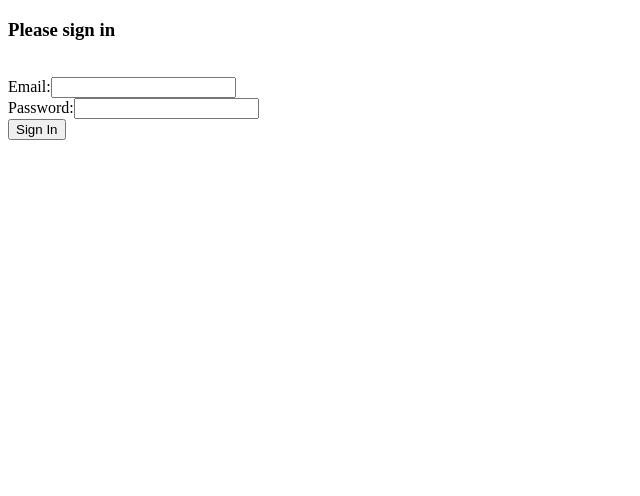
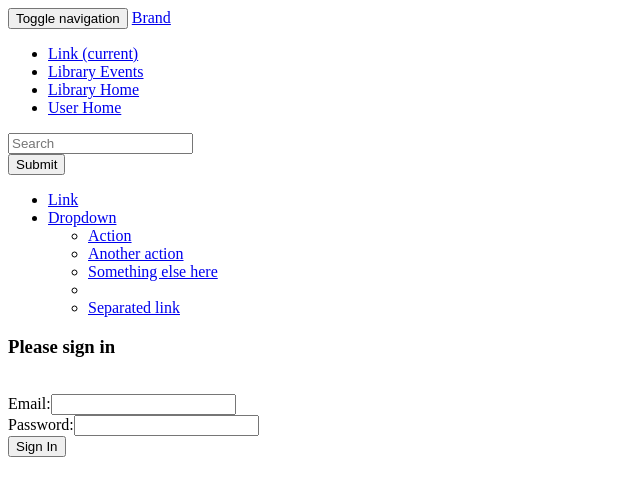
Before and after one commit to memuunkie/HBProject_research_library_app, a Flask app: page / in a window 1280 px wide. Shown: the top 496 px of the page, without its empty margins (0-640 px from the left). Run offline with Flask 2, Linux system fonts and the light colour scheme; parts of the project's set-up code (start-up, migrations or seed data) failed here and were passed over.

Commit message:
Event lists returns only available calendar events. Weeds out busy

```diff
--- a/integrate.py
+++ b/integrate.py
@@ -18,7 +18,7 @@
 # If modifying these scopes, delete your previously saved credentials
 # at ~/.credentials/calendar-python-quickstart.json
 SCOPES = 'https://www.googleapis.com/auth/calendar'
-CLIENT_SECRET_FILE = '~/Documents/tests/client_secret2.json'
+CLIENT_SECRET_FILE = os.environ['GOOGLE_CAL_APP_CREDENTIALS']
 APPLICATION_NAME = 'CHS Admin Calendar Login'
 
 
--- a/model.py
+++ b/model.py
@@ -1,7 +1,10 @@
 """ Models and database functions for CHS database """
+""" Also class for Datetime formatting timezone """
 
 from flask_sqlalchemy import SQLAlchemy
 from sqlalchemy import update
+from datetime import datetime, timedelta, tzinfo
+
 
 db = SQLAlchemy()
 
--- a/server.py
+++ b/server.py
@@ -15,6 +15,8 @@
 
 from datetime import datetime
 
+import os
+
 
 app = Flask(__name__)
 
@@ -23,13 +25,16 @@
 
 app.jinja_env.undefined = StrictUndefined
 
+ADMIN = int(os.environ['LIBRAY_ADMIN_CODE'])
+USER = int(os.environ['LIBRAY_USER_CODE'])
+
 
 @app.route('/')
 def index():
     """Home"""
 
     if session.get('user'):
-        if session['type'] == 1:
+        if session['type'] == ADMIN:
             return redirect('/library')
         else:
             return redirect('/user')
@@ -42,7 +47,7 @@
     """render the librarian view"""
 
     if session.get('user'):
-        if session['type'] == 1:
+        if session['type'] == ADMIN:
             return render_template('library_view.html')
         else:
             return redirect('/user')
@@ -55,7 +60,7 @@
     """render the user view"""
 
     if session.get('user'):
-        if session['type'] == 2:
+        if session['type'] == USER:
             user_id = session['user']
             user = User.query.filter_by(user_id=user_id).first()
             visits = Visit.query.filter(Visit.user_id == user_id).order_by(Visit.visit_timeout.desc()).all()
@@ -73,7 +78,14 @@
 
     events = get_event_data()
 
-    return render_template('library_events.html', events=events)
+    user_type = session['type']
+
+    if user_type == ADMIN:
+        user = 'ADMIN'
+    else:
+        user = 'USER'
+
+    return render_template('library_events.html', events=events, user=user)
 
 
 @app.route('/log-out', methods=['GET'])
@@ -218,7 +230,8 @@
         return 'None'
     else:
         session['user'] = user.user_id
-        session['type'] = user.type_id
+        session['type'] = str(user.type_id)
+
         print session
         return jsonify(user.serialize())
 
@@ -366,7 +379,16 @@
 #Helper functions
 
 def formatDatetime(value, format='%m/%d/%Y at %H:%M'):
+    """Formats datetime on Jinja"""
     return value.strftime(format)
+
+
+def formatUnicodeDatetime(date_string):
+    """Format unicode to datetime"""
+    date = date_string
+
+    year, month, day, time, utc = date[:4], date[5:7], date[8:10], date[11:16], date[-6]
+
 
 def make_wildcard(name):
     """Formats request.args result to be wildcard-able"""
@@ -403,14 +425,17 @@
 
     if events:
         for event in events:
-            start = event['start'].get('dateTime', event['start'].get('date'))
-            end = event['end'].get('dateTime', event['end'].get('date'))
-            title = event['summary']
-            event_id = event['id']
-            link = event['htmlLink']
-
-            all_events.append({'event_id': event_id, 'title': title,
+            if 'transparency' in event:
+                start = event['start'].get('dateTime', event['start'].get('date'))
+                end = event['end'].get('dateTime', event['end'].get('date'))
+                title = event['summary']
+                event_id = event['id']
+                link = event['htmlLink']
+                all_events.append({'event_id': event_id, 'title': title,
                                 'start': start, 'end': end, 'htmlLink': link})
+            else:
+                title = event['summary']
+                print title, "Is taken"
 
     return all_events
 
--- a/static/library-functions.js
+++ b/static/library-functions.js
@@ -258,8 +258,6 @@
 
     if (results == 'None') {
         $("#msg").empty().append("<p>No such user. Please register.</p>");
-    } else if (results['type_id'] === 1) {
-        location.replace('/library');
     } else {
         location.replace('/user');
     }
--- a/templates/base.html
+++ b/templates/base.html
@@ -4,6 +4,65 @@
       <title>The Great Library Project</title>
     </head>
 
+
+<nav class="navbar navbar-default">
+  <div class="container-fluid">
+    <!-- Brand and toggle get grouped for better mobile display -->
+    <div class="navbar-header">
+      <button type="button" class="navbar-toggle collapsed" data-toggle="collapse" data-target="#bs-example-navbar-collapse-1" aria-expanded="false">
+        <span class="sr-only">Toggle navigation</span>
+        <span class="icon-bar"></span>
+        <span class="icon-bar"></span>
+        <span class="icon-bar"></span>
+      </button>
+      <a class="navbar-brand" href="#">Brand</a>
+    </div>
+
+    <!-- Collect the nav links, forms, and other content for toggling -->
+    <div class="collapse navbar-collapse" id="bs-example-navbar-collapse-1">
+      <ul class="nav navbar-nav">
+        <li class="active"><a href="#">Link <span class="sr-only">(current)</span></a></li>
+        <li><a href="/library_events">Library Events</a></li>
+        <li><a href="/library">Library Home</a></li>
+        <li><a href="/user">User Home</a></li>
+<!--         <li class="dropdown">
+          <a href="#" class="dropdown-toggle" data-toggle="dropdown" role="button" aria-haspopup="true" aria-expanded="false">Dropdown <span class="caret"></span></a>
+          <ul class="dropdown-menu">
+            <li><a href="#">Action</a></li>
+            <li><a href="#">Another action</a></li>
+            <li><a href="#">Something else here</a></li>
+            <li role="separator" class="divider"></li>
+            <li><a href="#">Separated link</a></li>
+            <li role="separator" class="divider"></li>
+            <li><a href="#">One more separated link</a></li>
+          </ul>
+        </li> -->
+      </ul>
+
+        {% if not session %}
+      <form class="navbar-form navbar-left">
+        <div class="form-group">
+          <input type="text" class="form-control" placeholder="Search">
+        </div>
+        <button type="submit" class="btn btn-default">Submit</button>
+      </form>
+      <ul class="nav navbar-nav navbar-right">
+        <li><a href="#">Link</a></li>
+        <li class="dropdown">
+          <a href="#" class="dropdown-toggle" data-toggle="dropdown" role="button" aria-haspopup="true" aria-expanded="false">Dropdown <span class="caret"></span></a>
+          <ul class="dropdown-menu">
+            <li><a href="#">Action</a></li>
+            <li><a href="#">Another action</a></li>
+            <li><a href="#">Something else here</a></li>
+            <li role="separator" class="divider"></li>
+            <li><a href="#">Separated link</a></li>
+          </ul>
+        </li>
+      </ul>
+    </div><!-- /.navbar-collapse -->
+  </div><!-- /.container-fluid -->
+</nav>
+        {% endif %}
     <body>
     {% for flash in get_flashed_messages() %}
       <div>{{ flash }}</div>
```
Also changed, not shown: templates/library_events.html (+23 -6 lines).
